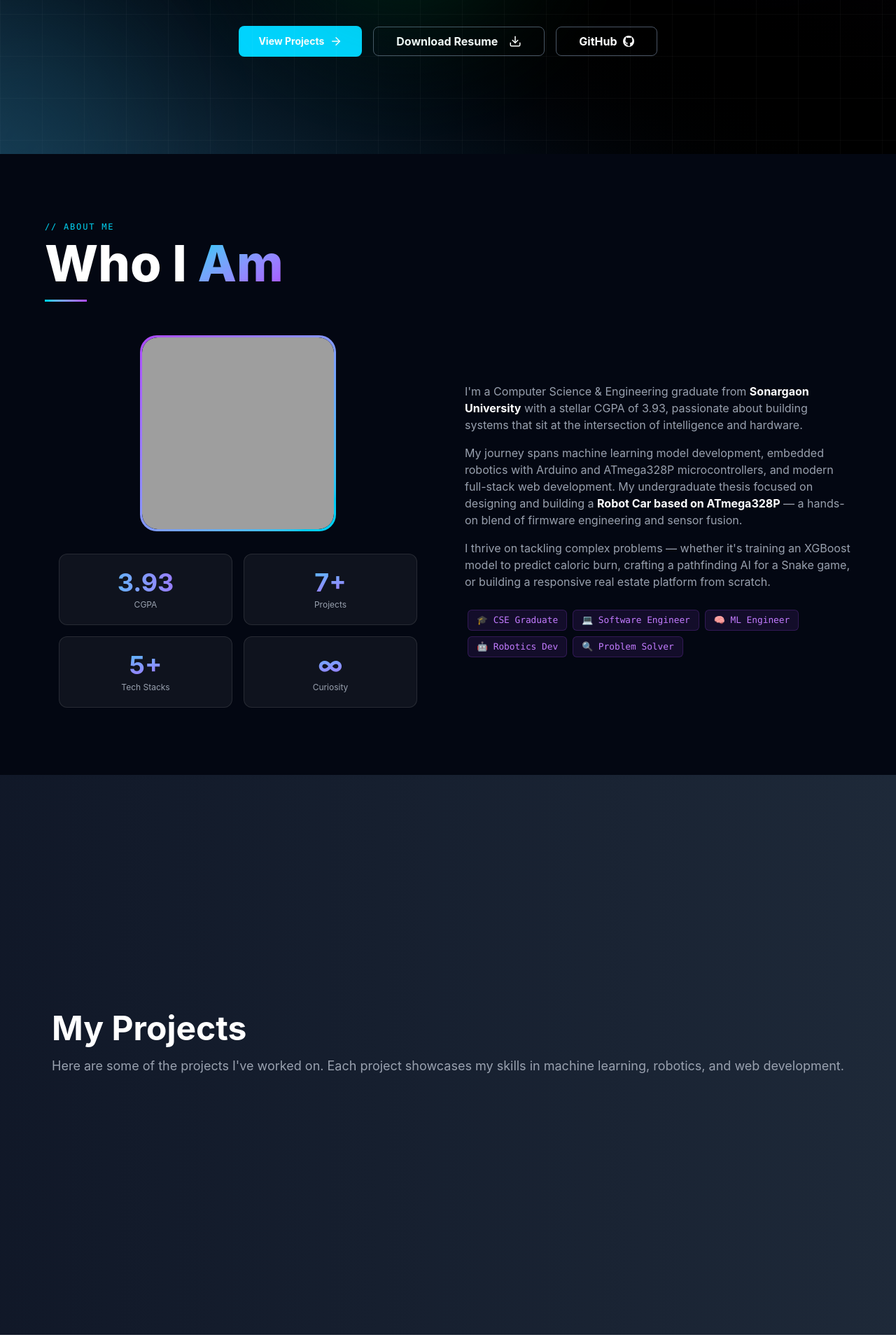
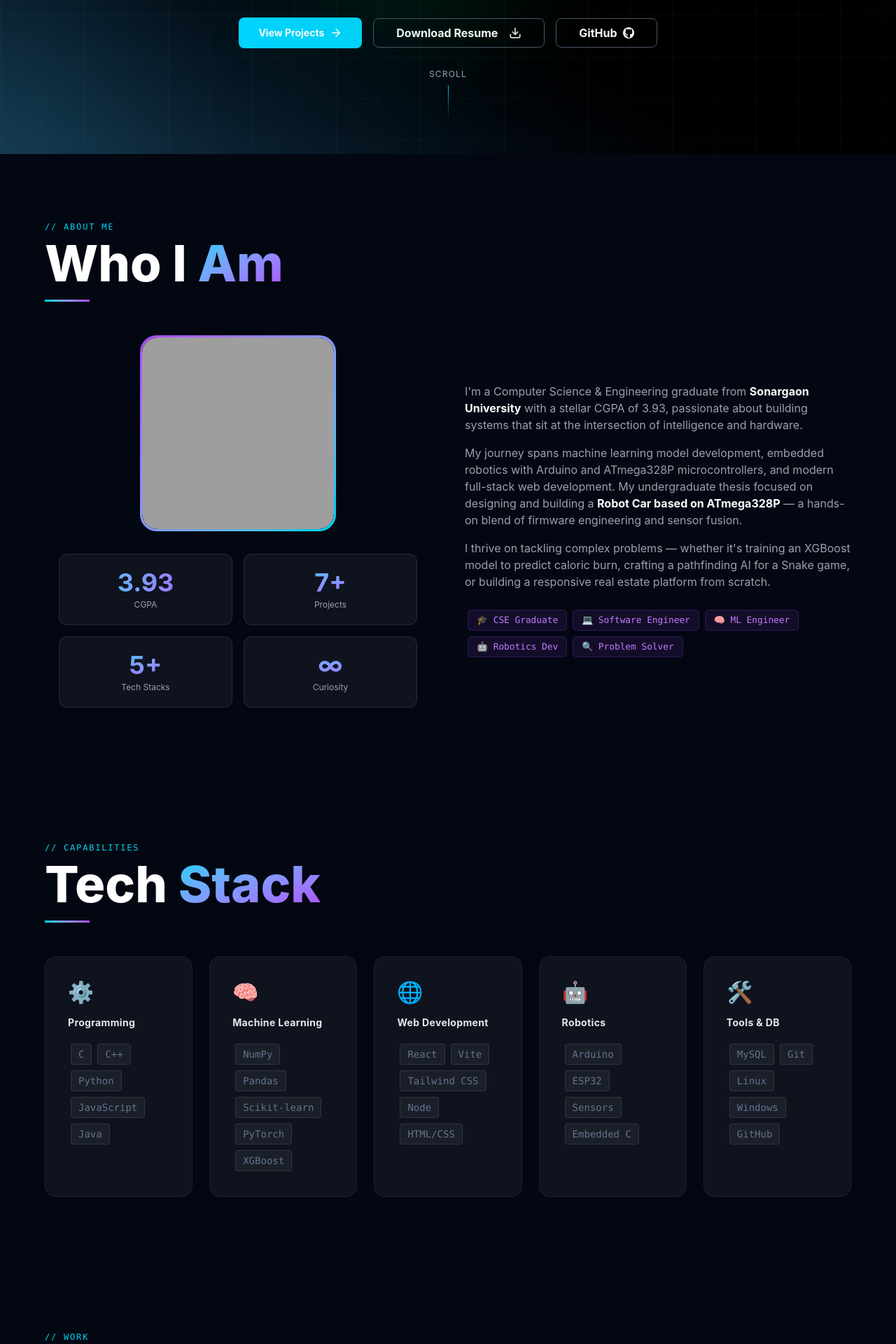
Before and after one commit to Jamiul-kawsar/Jamiul_Portfolio, a React (Vite) app: page / in a window 1280 px wide. Shown: the part 580-2500 px from the top of the page at 70% size. Built offline with nearby package versions, Linux system fonts and the light colour scheme; grey boxes are pictures that could not be loaded.

Commit message:
In hero sec add scroll indicator and design a sec skill and skillCard

```diff
--- a/index.html
+++ b/index.html
@@ -2,7 +2,7 @@
 <html lang="en">
   <head>
     <meta charset="UTF-8" />
-    <link rel="icon" type="image/svg+xml" href="./public/favicon.svg" />
+    <link rel="icon" type="image/svg+xml" href="/favicon.svg" />
     <link href="https://fonts.googleapis.com/css2?family=Syne:wght@400;600;800&family=DM+Mono&display=swap" rel="stylesheet">
     <meta name="viewport" content="width=device-width, initial-scale=1.0" />
     <title>Jamiul Kawsar-portfolio</title>
--- a/src/App.jsx
+++ b/src/App.jsx
@@ -2,6 +2,8 @@ import Navbar from "./components/Navbar";
 import Hero from "./components/Hero";
 import About from "./components/About";
 import Projects from "./components/Projects";
+import Skills from "./components/Skills";
+import Contact from "./components/Contact";
 
 function App() {
   return (
@@ -9,7 +11,9 @@ function App() {
       <Navbar />
       <Hero />
       <About />
+      <Skills />
       <Projects />
+      <Contact />
     </div>
   );
 }
--- a/src/components/About.jsx
+++ b/src/components/About.jsx
@@ -1,4 +1,5 @@
 import React from "react";
+import SectionHeader from "./SectionHeader";
 
 const About = () => {
   return (
@@ -6,21 +7,12 @@ const About = () => {
 
       <div className="max-w-6xl mx-auto">
 
-        {/* Header */}
-        <div className="mb-12">
-          <p className="text-cyan-400 font-mono text-xs uppercase tracking-[0.15em] mb-2">
-            // About Me
-          </p>
-
-          <h2 className="text-4xl md:text-7xl font-extrabold">
-            Who I{" "}
-            <span className="bg-gradient-to-br from-cyan-400 to-purple-500 bg-clip-text text-transparent">
-              Am
-            </span>
-          </h2>
-
-          <div className="w-15 h-[3px] bg-gradient-to-r from-cyan-400 to-purple-500 mt-4"></div>
-        </div>
+          {/* Section Header */}
+          <SectionHeader
+            label="// About Me"
+            title="Who I"
+            highlight="Am"
+          />
 
         {/* Content */}
         <div className="grid md:grid-cols-2 gap-12 items-center">
--- /dev/null
+++ b/src/components/Contact.jsx
@@ -0,0 +1,20 @@
+import { section } from 'motion/react-client'
+import React from 'react'
+import SectionHeader from "./SectionHeader";
+
+const Skills = () => {
+  return (
+    <section id="contact" className="py-24 px-6 text-white bg-gray-950">
+        <div className='max-w-6xl mx-auto'>
+            <SectionHeader
+              label="// get in touch"
+              title="Let's"
+              highlight="Connect"
+            />
+
+        </div>
+    </section>
+  )
+}
+
+export default Skills
--- /dev/null
+++ b/src/components/Footer.jsx
@@ -0,0 +1,9 @@
+import React from 'react'
+
+const Footer = () => {
+  return (
+    <div>Footer</div>
+  )
+}
+
+export default Footer
--- a/src/components/Hero.jsx
+++ b/src/components/Hero.jsx
@@ -101,7 +101,7 @@ const Hero = () => {
                     </p>
                 </div>
                 <div className="flex flex-col sm:flex-row gap-4 justify-center items-center flex-wrap">
-                    <a href='/Projects' className="inline-flex items-center gap-2 px-7 py-3 rounded-lg font-bold text-sm bg-[#00d4ff] hover:-translate-y-1 hover:shadow-[0_8px_30px_rgba(0,212,255,0.3)] transition-all duration-200 whitespace-nowrap"id='projects'>
+                    <a href='/projects' className="inline-flex items-center gap-2 px-7 py-3 rounded-lg font-bold text-sm bg-[#00d4ff] hover:-translate-y-1 hover:shadow-[0_8px_30px_rgba(0,212,255,0.3)] transition-all duration-200 whitespace-nowrap">
                         View Projects
                         <ArrowRight size={18} />
                     </a>
@@ -115,6 +115,13 @@ const Hero = () => {
                             className='w-4 h-4  rounded-full bg-white group-hover:bg-cyan-600 transition-all duration-200 ' />
                     </a>
                 </div>
+
+                {/* Scroll down indicator */}
+                <div
+                    className="absolute bottom-8 left-1/2 -translate-x-1/2 flex flex-col items-center gap-2 text-gray-400 text-xs tracking-widest uppercase animate-[bounce_2s_infinite]">
+                    Scroll
+                    <div className="w-[1px] h-12 bg-gradient-to-b from-cyan-400 to-transparent"></div>
+                </div>
             </div>
         </div>
     )
--- a/src/components/Projects.jsx
+++ b/src/components/Projects.jsx
@@ -1,9 +1,17 @@
 import React from 'react'
+import SectionHeader from "./SectionHeader";
 
 const Projects = () => {
   return (
-    <section id='projects' className='h-screen flex items-center justify-center bg-gradient-to-r from-gray-900 to-gray-800 text-white'>
-      <div>
+    <section id='projects' className="py-24 px-6 text-white bg-gray-950">
+      <div className='max-w-6xl mx-auto'>
+        {/* Section Header */}
+        <SectionHeader
+          label="// Work"
+          title="Featured"
+          highlight="Projects"
+        />
+
         <h1 className='text-5xl font-bold mb-4'>My Projects</h1>
         <p className='text-lg text-gray-400 mb-8'>
           Here are some of the projects I've worked on. Each project showcases my skills in machine learning, robotics, and web development.
--- /dev/null
+++ b/src/components/SectionHeader.jsx
@@ -0,0 +1,25 @@
+import React from "react";
+
+const SectionHeader = ({ label, title, highlight }) => {
+  return (
+    <div className="mb-12">
+      {/* Label */}
+      <p className="text-cyan-400 font-mono text-xs uppercase tracking-[0.15em] mb-2">
+        {label}
+      </p>
+
+      {/* Title */}
+      <h2 className="text-4xl md:text-7xl font-extrabold">
+        {title}{" "}
+        <span className="bg-gradient-to-br from-cyan-400 to-purple-500 bg-clip-text text-transparent">
+          {highlight}
+        </span>
+      </h2>
+
+      {/* Underline */}
+      <div className="w-16 h-[3px] bg-gradient-to-r from-cyan-400 to-purple-500 mt-4"></div>
+    </div>
+  );
+};
+
+export default SectionHeader;
--- /dev/null
+++ b/src/components/SkillCard.jsx
@@ -0,0 +1,33 @@
+import React from "react";
+
+const SkillCard = ({ icon, title, skills = [] }) => {
+  return (
+    <div className="group p-8 rounded-2xl bg-white/5 hover:bg-white/7 border border-white/5 hover:border-[#00d4ff] transition-all duration-100">
+
+      {/* Icon */}
+      <div className="text-3xl mb-4">
+        {icon}
+      </div>
+
+      {/* Title */}
+      <div className="text-sm font-bold text-[#e2e8f0] mb-4 tracking-wide">
+        {title}
+      </div>
+
+      {/* Skills */}
+      <div className="flex flex-wrap">
+        {skills.map((skill, index) => (
+          <span
+            key={index}
+            className="inline-block bg-white/5 border border-white/10 text-slate-500 group-hover:text-[#e2e8f0] px-2.5 py-1 rounded text-sm font-mono m-1 transition-all duration-200"
+          >
+            {skill}
+          </span>
+        ))}
+      </div>
+
+    </div>
+  );
+};
+
+export default SkillCard;
--- /dev/null
+++ b/src/components/Skills.jsx
@@ -0,0 +1,57 @@
+import { section } from 'motion/react-client'
+import React from 'react'
+import SectionHeader from "./SectionHeader";
+import SkillCard from './SkillCard';
+import { } from "lucide-react";
+
+const Skills = () => {
+    return (
+        <section id="skills" className="py-24 px-6 text-white bg-gray-950">
+            <div className='max-w-6xl mx-auto'>
+                <SectionHeader
+                    label="// Capabilities"
+                    title="Tech"
+                    highlight="Stack"
+                />
+
+                <div className="grid grid-cols-[repeat(auto-fit,minmax(200px,1fr))] gap-6">
+                    {/* Programming */}
+                    <SkillCard
+                        icon="⚙️"
+                        title="Programming"
+                        skills={["C", "C++", "Python", "JavaScript", "Java"]}
+                    />
+                    {/* Machine Learning */}
+                    <SkillCard
+                        icon="🧠"
+                        title="Machine Learning"
+                        skills={["NumPy", "Pandas", "Scikit-learn", "PyTorch", "XGBoost"]}
+                    />
+                    {/* Web Development */}
+                    <SkillCard
+                        icon="🌐"
+                        title="Web Development"
+                        skills={["React", "Vite", "Tailwind CSS", "Node", "HTML/CSS"]}
+                    />
+                    {/* Robotics */}
+                    <SkillCard
+                        icon="🤖"
+                        title="Robotics"
+                        skills={["Arduino", "ESP32", "Sensors", "Embedded C"]}
+                    />
+                    {/* Tools & DB */}
+                    <SkillCard
+                        icon="🛠️"
+                        title="Tools & DB"
+                        skills={["MySQL", "Git", "Linux", "Windows", "GitHub"]}
+                    />
+
+                </div>
+
+            </div>
+
+        </section>
+    )
+}
+
+export default Skills
--- a/vite.config.js
+++ b/vite.config.js
@@ -7,5 +7,4 @@ export default defineConfig({
   plugins: [react(),
     tailwindcss()
   ],
-  usepolling: true,
 })
```
